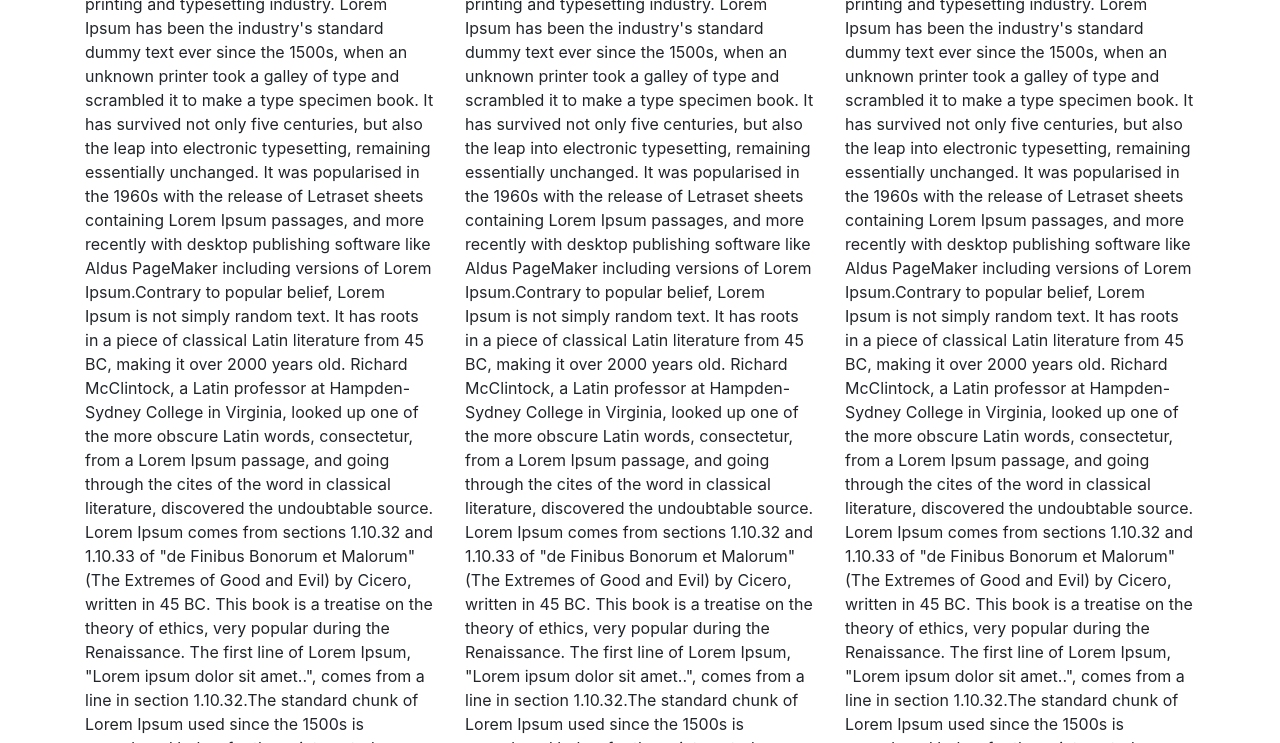
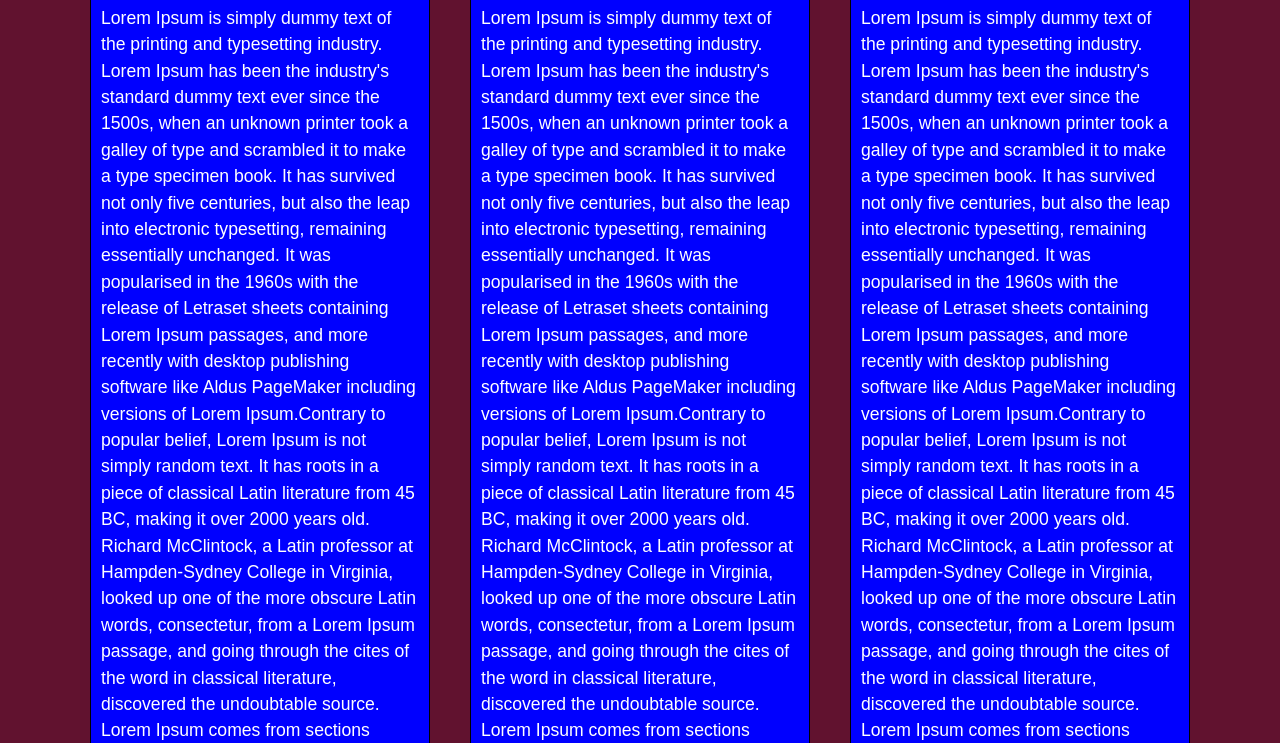
Before and after one commit to sahilasthana/coursera, a plain HTML site: page module-3/index.html in a window 1280 px wide. Shown: the part 202-945 px from the top of the page. Drawn offline with nearby package versions, Linux system fonts and the light colour scheme; a script that the page names is missing.

Commit message:
Update index.html

```diff
--- a/module-3/index.html
+++ b/module-3/index.html
@@ -6,7 +6,7 @@
 	<meta name="viewport" content="width=device-width, initial-scale=1">
 	<title>Food, LLC</title>
 	<link rel="stylesheet" href="https://stackpath.bootstrapcdn.com/bootstrap/4.4.1/css/bootstrap.min.css" integrity="sha384-Vkoo8x4CGsO3+Hhxv8T/Q5PaXtkKtu6ug5TOeNV6gBiFeWPGFN9MuhOf23Q9Ifjh" crossorigin="anonymous">
-	<link rel="stylesheet" href="ass3.css">
+	<link rel="stylesheet" href="css/CSS.css">
 </head>
 <body>
 	<header>
```
